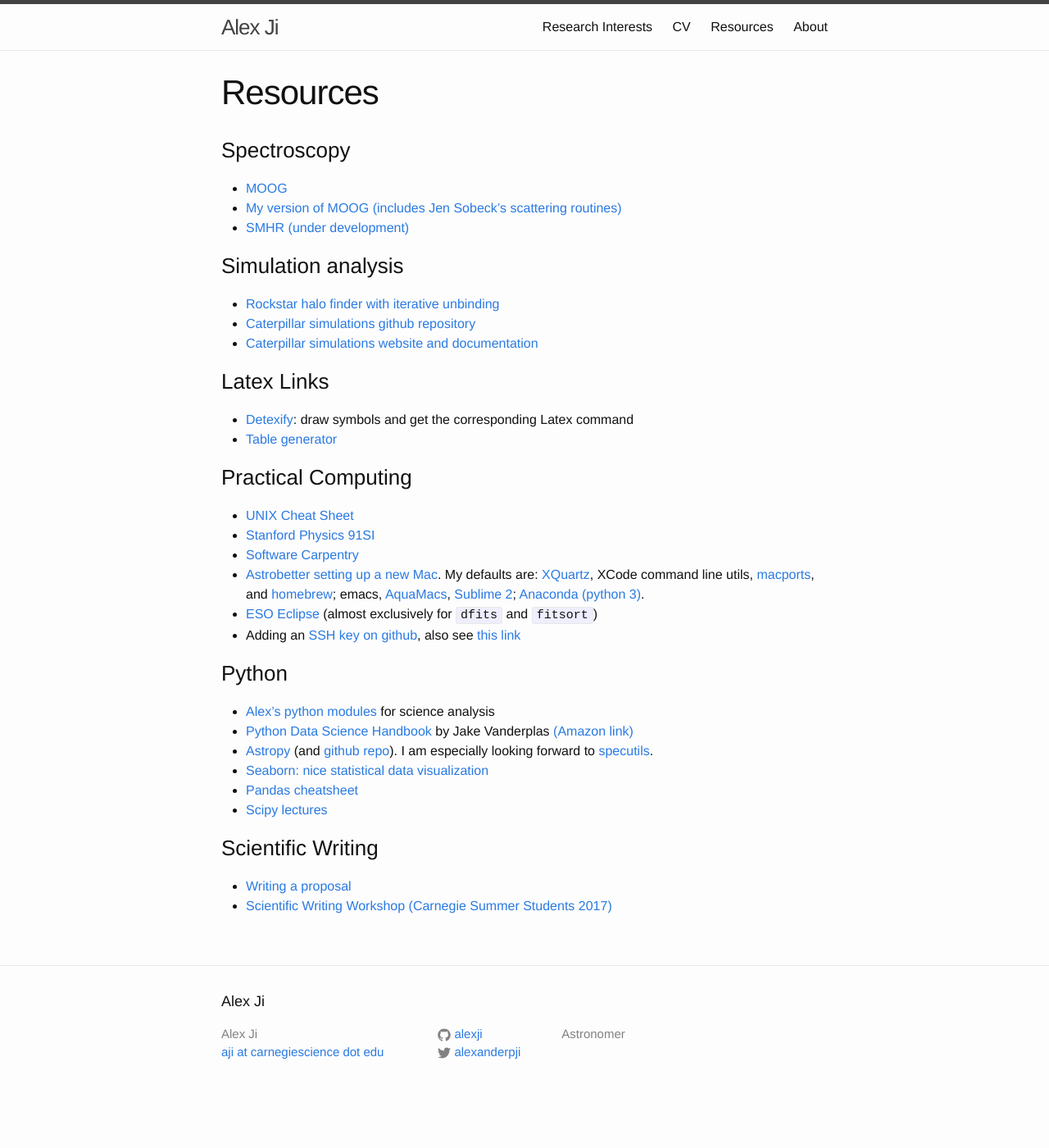
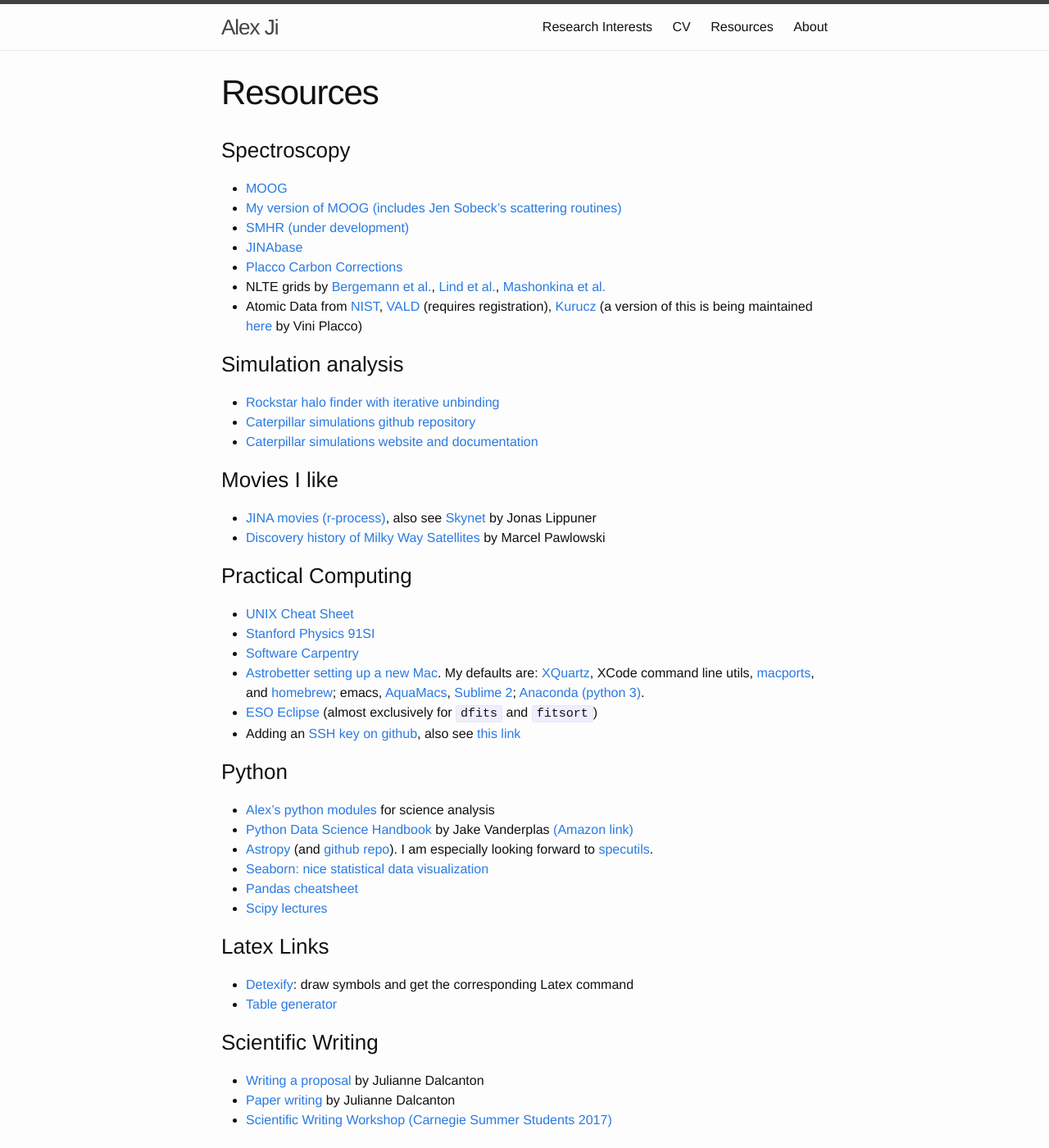
Before and after one commit to alexji/alexji.github.io, a Jekyll site: the page built from resources.md, in a window 1280 px wide and 1400 px high. Shown: the whole window at 82% size. Built offline with Jekyll 4.4.1, drawn with Linux system fonts in a browser that asks for light colours; some of the changed text lies outside the part shown.

Commit message:
More resources

```diff
--- a/resources.md
+++ b/resources.md
@@ -9,15 +9,20 @@ order: 3
 * [MOOG](http://www.as.utexas.edu/~chris/moog.html)
 * [My version of MOOG (includes Jen Sobeck's scattering routines)](https://github.com/alexji/moog17scat)
 * [SMHR (under development)](https://github.com/andycasey/smhr)
+* [JINAbase](http://jinabase.pythonanywhere.com/)
+* [Placco Carbon Corrections](http://vplacco.pythonanywhere.com/)
+* NLTE grids by [Bergemann et al.](http://nlte.mpia.de/), [Lind et al.](http://inspect-stars.com/), [Mashonkina et al.](http://spectrum.inasan.ru/nLTE/)
+* Atomic Data from [NIST](https://physics.nist.gov/PhysRefData/ASD/lines_form.html), [VALD](http://vald.astro.univie.ac.at/~vald3/php/vald.php) (requires registration), [Kurucz](http://kurucz.harvard.edu/linelists.html) (a version of this is being maintained [here](https://github.com/vmplacco/linemake) by Vini Placco)
 
 ### Simulation analysis
 * [Rockstar halo finder with iterative unbinding](https://bitbucket.org/alexji/rockstar)
 * [Caterpillar simulations github repository](https://github.com/caterpillarproject/)
 * [Caterpillar simulations website and documentation](http://www.caterpillarproject.org/)
 
-### Latex Links
-* [Detexify](http://detexify.kirelabs.org/classify.html): draw symbols and get the corresponding Latex command
-* [Table generator](https://www.tablesgenerator.com/)
+### Movies I like
+* [JINA movies (r-process)](http://www.jinaweb.org/html/movies.html), also see [Skynet](http://jonaslippuner.com/research/skynet/) by Jonas Lippuner
+* [Discovery history of Milky Way Satellites](http://marcelpawlowski.com/wp-content/uploads3/MWsatellites_discoveries.mp4) by Marcel Pawlowski
+
 
 ### Practical Computing
 * [UNIX Cheat Sheet](/UNIXCheatSheet.pdf)
@@ -35,6 +40,16 @@ order: 3
 * [Pandas cheatsheet](https://nbviewer.jupyter.org/github/groverpr/learn_python_libraries/blob/master/pandas/pandas_cheatsheet.ipynb)
 * [Scipy lectures](https://www.scipy-lectures.org/)
 
+### Latex Links
+* [Detexify](http://detexify.kirelabs.org/classify.html): draw symbols and get the corresponding Latex command
+* [Table generator](https://www.tablesgenerator.com/)
+
 ### Scientific Writing
-* [Writing a proposal](http://blogs.discovermagazine.com/cosmicvariance/2012/01/24/unsolicited-advice-xiii-how-to-craft-a-well-argued-proposal/#.WmPV_lQ-fMV)
+* [Writing a proposal](http://blogs.discovermagazine.com/cosmicvariance/2012/01/24/unsolicited-advice-xiii-how-to-craft-a-well-argued-proposal/#.WmPV_lQ-fMV) by Julianne Dalcanton
+* [Paper writing](https://lavinia.as.arizona.edu/~gbesla/ASTR_520_Spring2017_files/Lecture21.pdf) by Julianne Dalcanton
 * [Scientific Writing Workshop (Carnegie Summer Students 2017)](/scientific-writing-summer2017.pdf)
+
+### Las Campanas Observatory
+* [LCO Weather](http://weather.lco.cl/)
+* [LCO Telescope Schedule](http://www.lco.cl/telescopes-information/telescope-schedules/)
+* [Fun with scraping](https://github.com/alexji/scrapetelescopeschedule)
```
